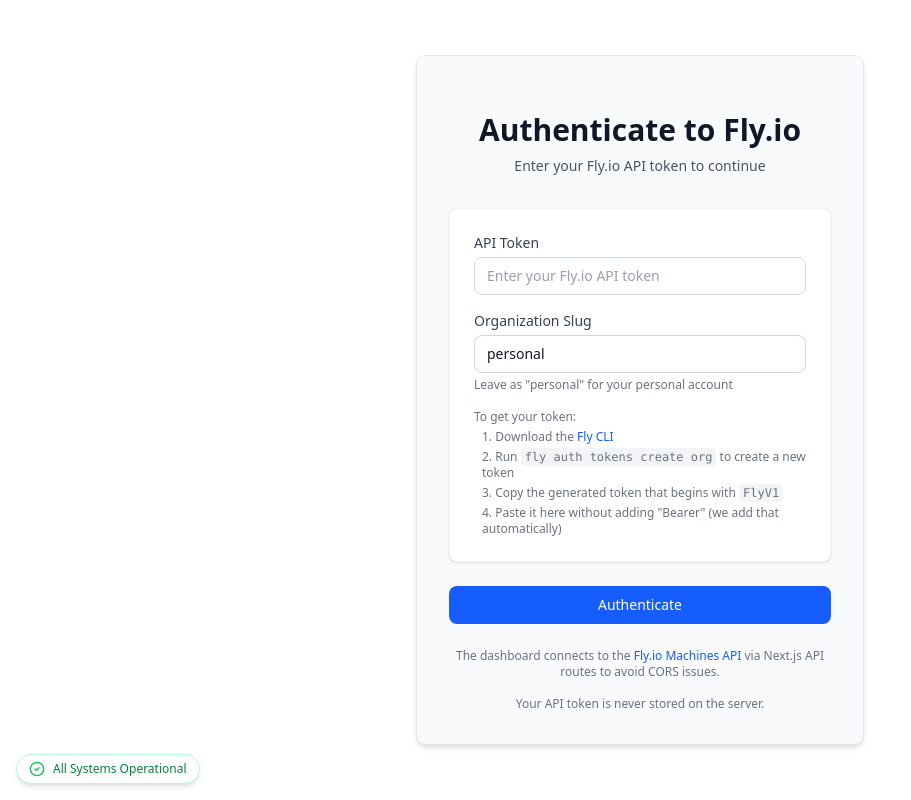
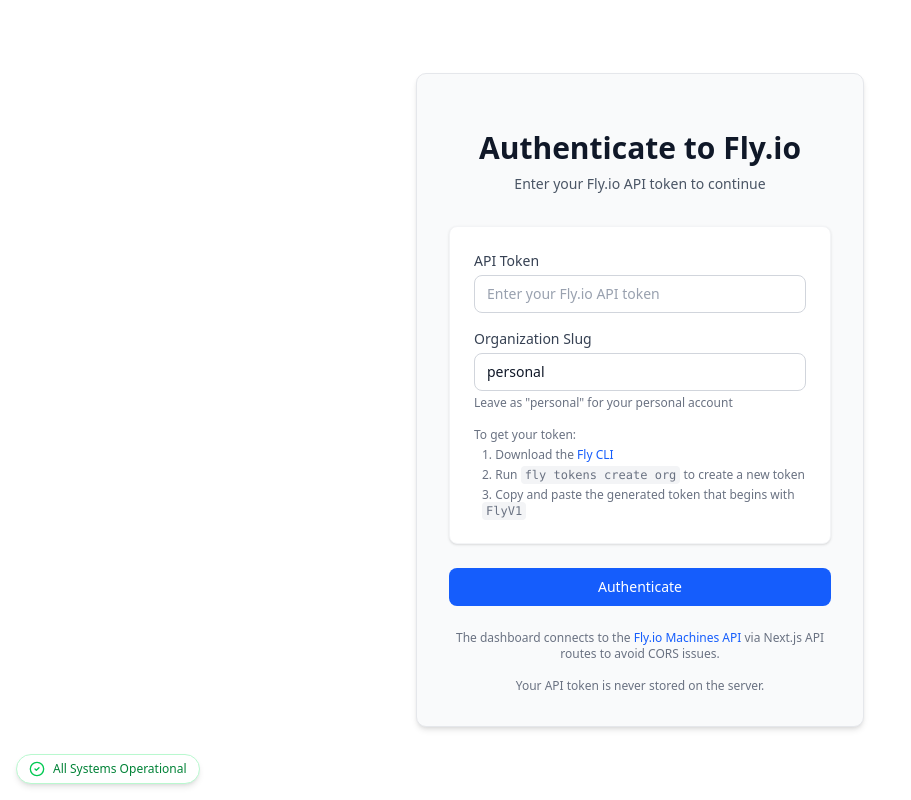
Before and after one commit to kylemclaren/machines-ui, a Next.js app: page /auth in a window 1280 px wide. Shown: the whole page, without its empty margins (0-911 px from the left). Built offline with nearby package versions, Linux system fonts and the light colour scheme; no server answers.

Commit message:
Update command to create token

```diff
--- a/app/auth/page.tsx
+++ b/app/auth/page.tsx
@@ -104,9 +104,8 @@
                 <p>To get your token:</p>
                 <ol className="list-decimal list-inside pl-2 space-y-1 mt-1">
                   <li>Download the <a href="https://fly.io/docs/flyctl/install/" target="_blank" className="text-blue-600 dark:text-blue-400 hover:underline">Fly CLI</a></li>
-                  <li>Run <code className="bg-gray-100 dark:bg-gray-700 px-1 py-0.5 rounded">fly auth tokens create org</code> to create a new token</li>
-                  <li>Copy the generated token that begins with <code className="bg-gray-100 dark:bg-gray-700 px-1 py-0.5 rounded">FlyV1</code></li>
-                  <li>Paste it here without adding "Bearer" (we add that automatically)</li>
+                  <li>Run <code className="bg-gray-100 dark:bg-gray-700 px-1 py-0.5 rounded">fly tokens create org</code> to create a new token</li>
+                  <li>Copy and paste the generated token that begins with <code className="bg-gray-100 dark:bg-gray-700 px-1 py-0.5 rounded">FlyV1</code></li>
                 </ol>
               </div>
             </div>
```
Also changed, not shown: 1 other file (tests, documents, lock files or other folders).
